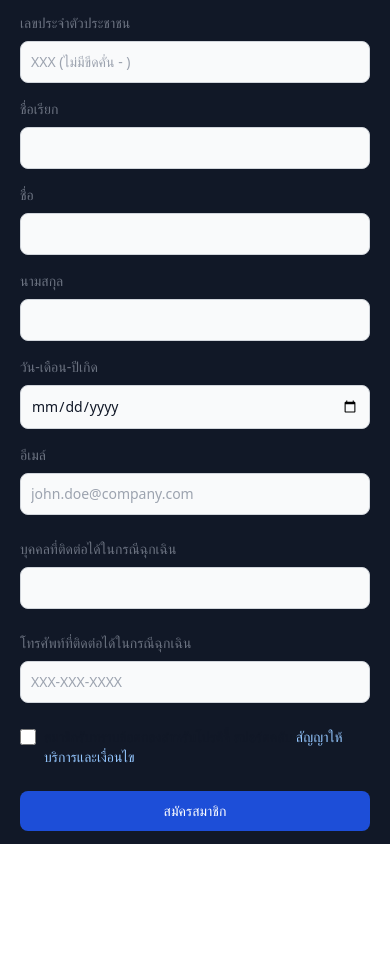
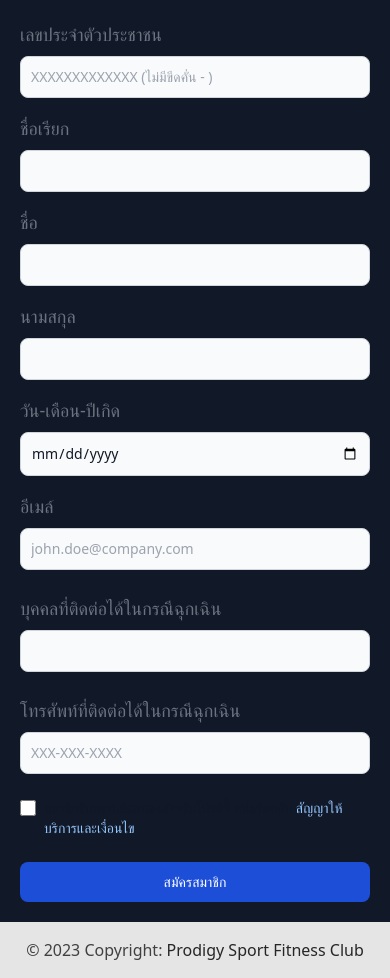
Before and after one commit to Misxy/Self-Service-Fitness-UI, an Angular app: page /client/register in a window 390 px wide. Before the commit the page ends 844 px from the top, so only its background shows below. Built offline with nearby package versions, Linux system fonts and the light colour scheme; a web font is replaced by a local one.

Commit message:
Updated the responsive design.

```diff
--- a/src/app/app.component.html
+++ b/src/app/app.component.html
@@ -1 +1,2 @@
 <router-outlet></router-outlet>
+<app-footer></app-footer>
--- a/src/app/client/components/registeration/registeration.component.html
+++ b/src/app/client/components/registeration/registeration.component.html
@@ -1,4 +1,4 @@
-<div class="flex items-center justify-center h-screen bg-gray-900 w-full p-5">
+<div class="flex items-center justify-center bg-gray-900 p-5 w-screen md:h-screen">
   <form>
     <div class="grid gap-4 mb-6 md:grid-cols-2">
       <div>
@@ -9,7 +9,7 @@
           type="text"
           id="id-input"
           class="register-form-input"
-          placeholder="XXX (ไม่มีขีดคั่น - )"
+          placeholder="XXXXXXXXXXXXX (ไม่มีขีดคั่น - )"
           required />
       </div>
       <div>
@@ -103,4 +103,4 @@
       สมัครสมาชิก
     </button>
   </form>
-</div>
+  </div>
--- a/src/app/client/components/registeration/registeration.component.scss
+++ b/src/app/client/components/registeration/registeration.component.scss
@@ -1,5 +1,5 @@
 .register-form-label {
-  @apply block mb-2 text-sm font-medium text-gray-500 dark:text-white;
+  @apply block mb-2 text-lg font-medium text-gray-500 dark:text-white;
 }
 
 .register-form-input {
--- a/src/app/client/components/registeration/registeration.component.ts
+++ b/src/app/client/components/registeration/registeration.component.ts
@@ -1,8 +1,15 @@
 import { Component } from '@angular/core';
+import { Observable, Subscriber } from 'rxjs';
 
 @Component({
   selector: 'app-registeration',
   templateUrl: './registeration.component.html',
   styleUrls: ['./registeration.component.scss'],
 })
-export class RegisterationComponent {}
+export class RegisterationComponent {
+  constructor(){
+  }
+  ngOnInit(){
+
+  }
+}
--- a/src/app/shared/layouts/footer/footer.component.html
+++ b/src/app/shared/layouts/footer/footer.component.html
@@ -1,5 +1,5 @@
 <footer
-  class="grid grid-flow-row auto-rows-max bg-neutral-200 text-center dark:bg-neutral-700 lg:text-left">
+  class="h-full grid grid-flow-row auto-rows-max bg-neutral-200 text-center dark:bg-neutral-700 lg:text-left">
   <div class="p-4 text-center text-neutral-700 dark:text-neutral-200">
     © 2023 Copyright:
     <a
--- a/src/app/shared/layouts/not-found/not-found.component.html
+++ b/src/app/shared/layouts/not-found/not-found.component.html
@@ -1,12 +1,12 @@
 <div
-  class="grid min-h-full place-items-center bg-white px-6 py-24 sm:py-32 lg:px-8">
+  class="grid h-full place-items-center bg-gray-900 px-6 py-24 sm:py-32 lg:px-8">
   <div class="text-center">
-    <p class="text-base font-semibold text-indigo-600">404</p>
+    <p class="text-2xl sm:text-4xl font-semibold text-indigo-500">404</p>
     <h1
-      class="mt-4 text-3xl font-bold tracking-tight text-gray-900 sm:text-5xl">
+      class="mt-4 text-3xl font-bold tracking-tight text-white sm:text-5xl">
       Page not found
     </h1>
-    <p class="mt-6 text-base leading-7 text-gray-600">
+    <p class="mt-6 text-base leading-7 text-white">
       Sorry, we couldn’t find the page you’re looking for.
     </p>
   </div>
--- a/src/index.html
+++ b/src/index.html
@@ -2,7 +2,7 @@
 <html lang="en">
   <head>
     <meta charset="utf-8" />
-    <title>SelfServiceFitnessUI</title>
+    <title>Self Service Fitness</title>
     <base href="/" />
     <meta name="viewport" content="width=device-width, initial-scale=1" />
     <link rel="icon" type="image/x-icon" href="favicon.ico" />
```
